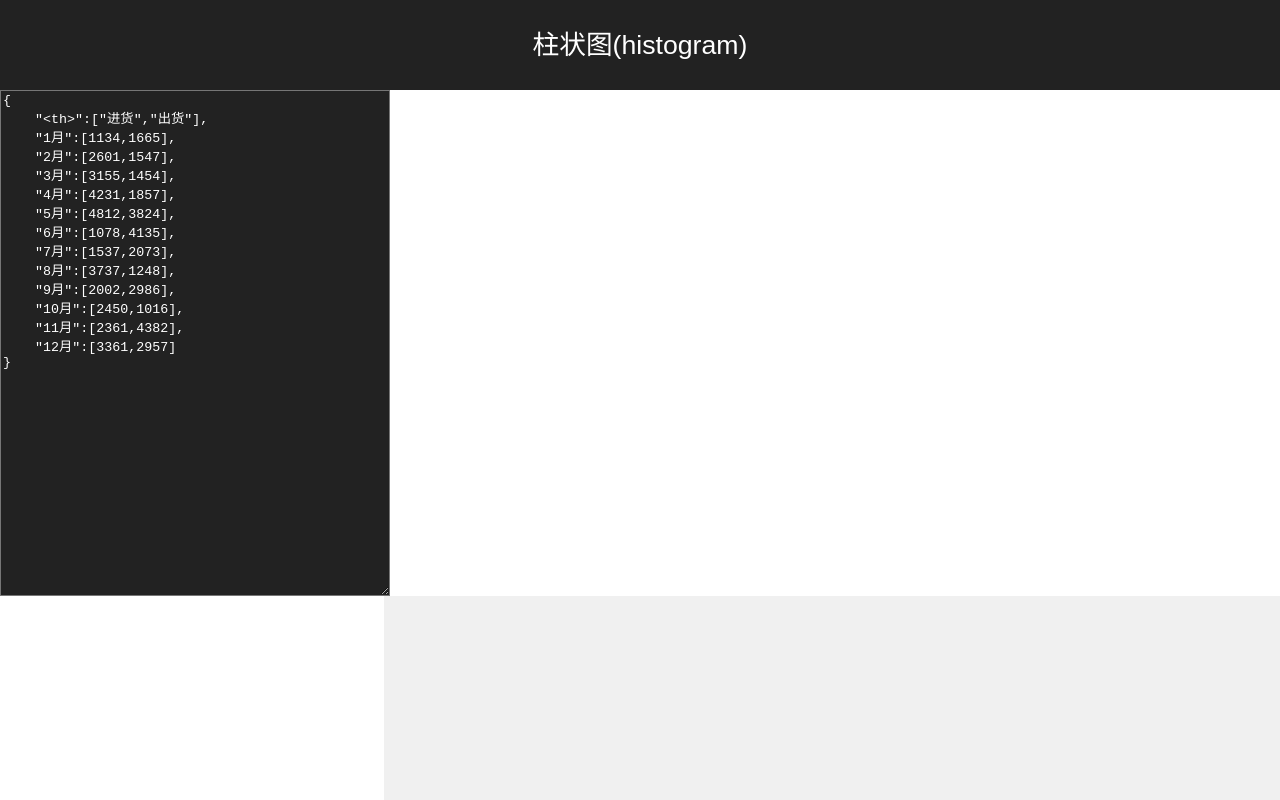
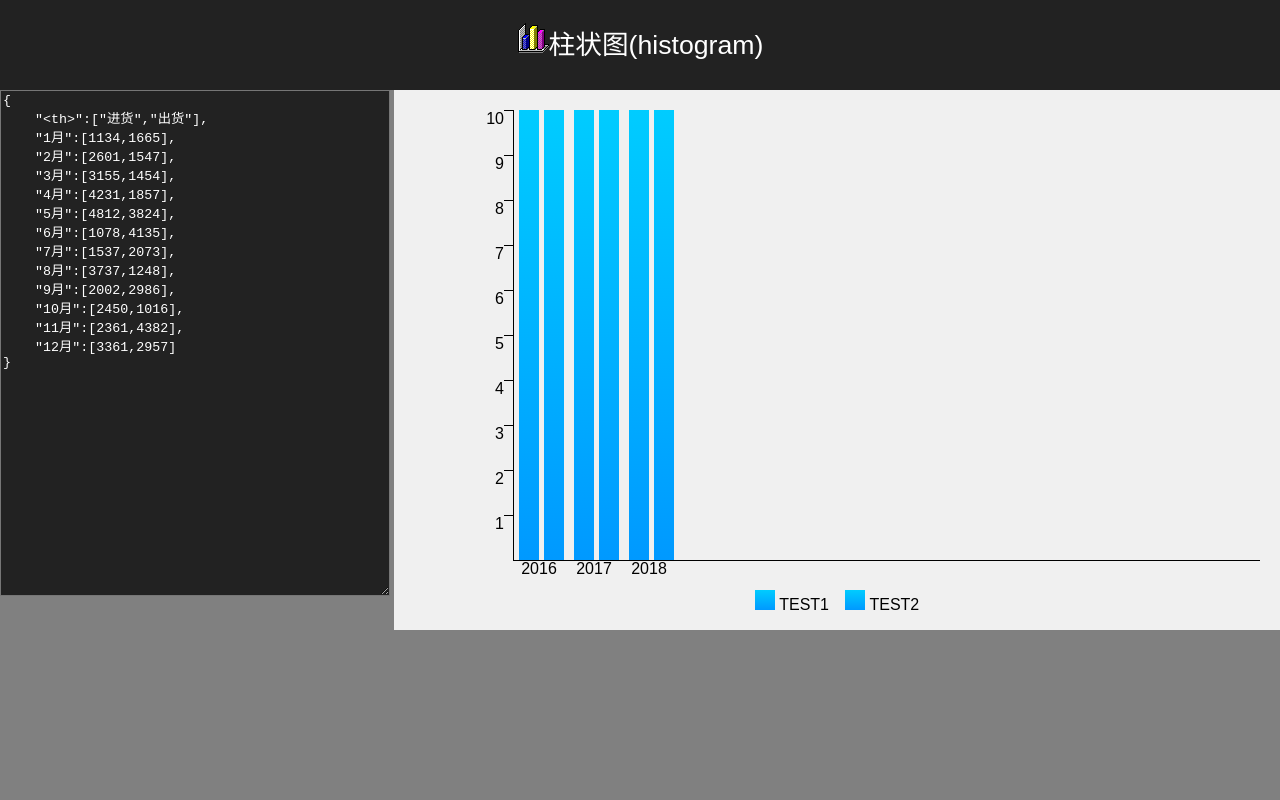
Before and after one commit to kagurazakayashi/NyarukoChart, a React (Create React App) app: page / in a window 1280 px wide. Shown: the top 800 px of the page. Built offline with nearby package versions, Linux system fonts and the light colour scheme.

Commit message:
基本柱状图CSS样式

```diff
--- a/public/index.html
+++ b/public/index.html
@@ -19,7 +19,7 @@
       work correctly both with client-side routing and a non-root public URL.
       Learn how to configure a non-root public URL by running `npm run build`.
     -->
-    <title>React App</title>
+    <title>NyarukoChart</title>
   </head>
   <body>
     <noscript>
--- a/src/App.css
+++ b/src/App.css
@@ -27,7 +27,8 @@
 }
 .NyaChart-histogramview {
     height: 100%;
-    width: 70%;
+    width: calc(70% - 50px);
     background-color: #f0f0f0;
     float: right;
+    padding: 20px;
 }
--- a/src/App.js
+++ b/src/App.js
@@ -1,6 +1,7 @@
 import React, { Component } from 'react';
-// import logo from './logo.svg';
+import logo from './logo.gif';
 import './App.css';
+import NCHistogram from './NCHistogram/NCHistogram.js';
 
 class App extends Component {
     constructor(props) {
@@ -41,11 +42,13 @@ class App extends Component {
         return (
         <div className="NyaChart">
             <header className="NyaChart-header">
-            柱状图(histogram)
+            <img src={logo} />柱状图(histogram)
             </header>
             <div className="NyaChart-histogrambox">
                 <textarea className="NyaChart-histogramcode" onChange={self.histogramboxonChange.bind(self,["123"])} value={self.state.obj1}></textarea>
-                <div className="NyaChart-histogramview"></div>
+                <div className="NyaChart-histogramview">
+                <NCHistogram />
+                </div>
             </div>
         </div>
         );
--- /dev/null
+++ b/src/NCHistogram/NCHistogram.css
@@ -0,0 +1,86 @@
+.NCHistogramBox {
+    position: relative;
+    width: 100%;
+    height: 100%;
+}
+.NCHistogramNumberBox {
+    position: absolute;
+    top: 0;
+    left: 0;
+    width: 100px;
+    height: calc(100% - 50px);
+}
+.NCHistogramNumber {
+    position: relative;
+    width: 100%;
+    height: 10%;
+    text-align: right;
+}
+.NCHistogramNumberL {
+    position: absolute;
+    top: 0px;
+    right: 10px;
+    width: 20px;
+    height: 100%;
+}
+.NCHistogramNumberR {
+    position: absolute;
+    top: 0px;
+    right: 0;
+    width: 10px;
+    height: 100%;
+    border-color: #000;
+    border-width: 1px;
+    border-style: solid none none none;
+}
+.NCHistogramHisBox {
+    position: absolute;
+    right: 0;
+    top: 0;
+    width: calc(100% - 100px);
+    height: calc(100% - 50px);
+    border-color: #000;
+    border-width: 1px;
+    border-style: none none solid solid;
+    text-align: left;
+}
+.NCHistogramGroup {
+    display: inline-block;
+    height: calc(100% + 25px);
+    width: auto;
+    margin-right: 5px;
+}
+.NCHistogramGroupT {
+    height: calc(100% - 25px);
+}
+.NCHistogramGroupB {
+    width: 100%;
+    overflow: hidden;
+    text-align: center;
+}
+.NCHistogramHis {
+    display: inline-block;
+    width: 20px;
+    height: 100%;
+    background: #0099FF;
+    background: linear-gradient(to top, #0099FF , #00CCFF);
+    margin-left: 5px;
+}
+.NCHistogramHis:hover {
+    box-shadow: 0px 0px 1px #000;
+}
+.NCHistogramColorInfo {
+    position: absolute;
+    bottom: 0;
+    left: 0;
+    width: 100%;
+    height: 20px;
+    overflow: hidden;
+}
+.NCHistogramColorInfoColorB {
+    display: inline-block;
+    width: 20px;
+    height: 20px;
+    background: #0099FF;
+    background: linear-gradient(to top, #0099FF , #00CCFF);
+}
--- /dev/null
+++ b/src/NCHistogram/NCHistogram.js
@@ -0,0 +1,86 @@
+import React, { Component } from 'react';
+import './NCHistogram.css';
+
+export default class NCHistogram extends Component {
+    constructor(props) {
+        super(props);
+        this.state = {
+        };
+    }
+    render() {
+        var self = this;
+        return (
+            <div className="NCHistogramBox">
+                <div className="NCHistogramNumberBox">
+                    <div className="NCHistogramNumber">
+                        <span className="NCHistogramNumberL">10</span>
+                        <span className="NCHistogramNumberR"></span>
+                    </div>
+                    <div className="NCHistogramNumber">
+                        <span className="NCHistogramNumberL">9</span>
+                        <span className="NCHistogramNumberR"></span>
+                    </div>
+                    <div className="NCHistogramNumber">
+                        <span className="NCHistogramNumberL">8</span>
+                        <span className="NCHistogramNumberR"></span>
+                    </div>
+                    <div className="NCHistogramNumber">
+                        <span className="NCHistogramNumberL">7</span>
+                        <span className="NCHistogramNumberR"></span>
+                    </div>
+                    <div className="NCHistogramNumber">
+                        <span className="NCHistogramNumberL">6</span>
+                        <span className="NCHistogramNumberR"></span>
+                    </div>
+                    <div className="NCHistogramNumber">
+                        <span className="NCHistogramNumberL">5</span>
+                        <span className="NCHistogramNumberR"></span>
+                    </div>
+                    <div className="NCHistogramNumber">
+                        <span className="NCHistogramNumberL">4</span>
+                        <span className="NCHistogramNumberR"></span>
+                    </div>
+                    <div className="NCHistogramNumber">
+                        <span className="NCHistogramNumberL">3</span>
+                        <span className="NCHistogramNumberR"></span>
+                    </div>
+                    <div className="NCHistogramNumber">
+                        <span className="NCHistogramNumberL">2</span>
+                        <span className="NCHistogramNumberR"></span>
+                    </div>
+                    <div className="NCHistogramNumber">
+                        <span className="NCHistogramNumberL">1</span>
+                        <span className="NCHistogramNumberR"></span>
+                    </div>
+                </div>
+                <div className="NCHistogramHisBox">
+                    <div className="NCHistogramGroup">
+                        <div className="NCHistogramGroupT">
+                            <div className="NCHistogramHis"></div>
+                            <div className="NCHistogramHis"></div>
+                        </div>
+                        <div className="NCHistogramGroupB">2016</div>
+                    </div>
+                    <div className="NCHistogramGroup">
+                        <div className="NCHistogramGroupT">
+                            <div className="NCHistogramHis"></div>
+                            <div className="NCHistogramHis"></div>
+                        </div>
+                        <div className="NCHistogramGroupB">2017</div>
+                    </div>
+                    <div className="NCHistogramGroup">
+                        <div className="NCHistogramGroupT">
+                            <div className="NCHistogramHis"></div>
+                            <div className="NCHistogramHis"></div>
+                        </div>
+                        <div className="NCHistogramGroupB">2018</div>
+                    </div>
+                </div>
+                <div className="NCHistogramColorInfo">
+                    <div className="NCHistogramColorInfoColorB"></div>&nbsp;TEST1&emsp;
+                    <div className="NCHistogramColorInfoColorB"></div>&nbsp;TEST2
+                </div>
+            </div>
+        );
+    }
+}
--- a/src/index.css
+++ b/src/index.css
@@ -2,4 +2,5 @@ body {
   margin: 0;
   padding: 0;
   font-family: sans-serif;
+  background-color: gray;
 }
```
Also changed, not shown: src/logo.gif (added), 1 other file (tests, documents, lock files or other folders).
